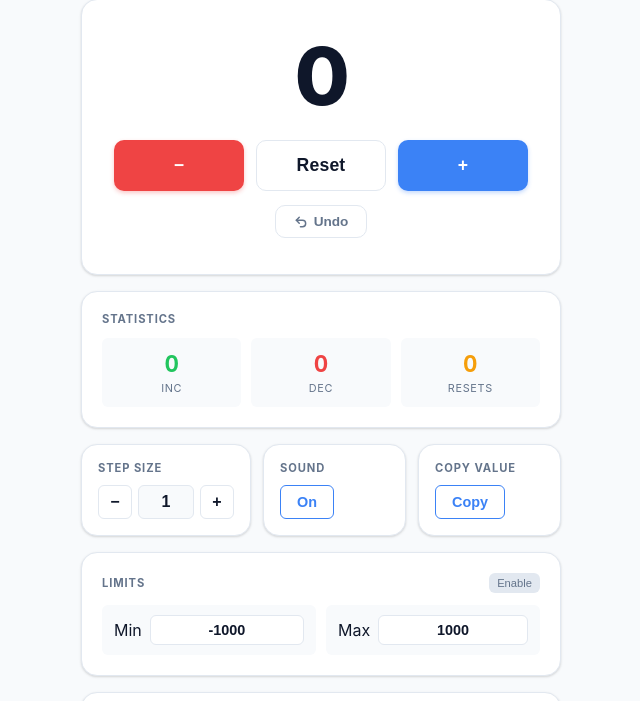
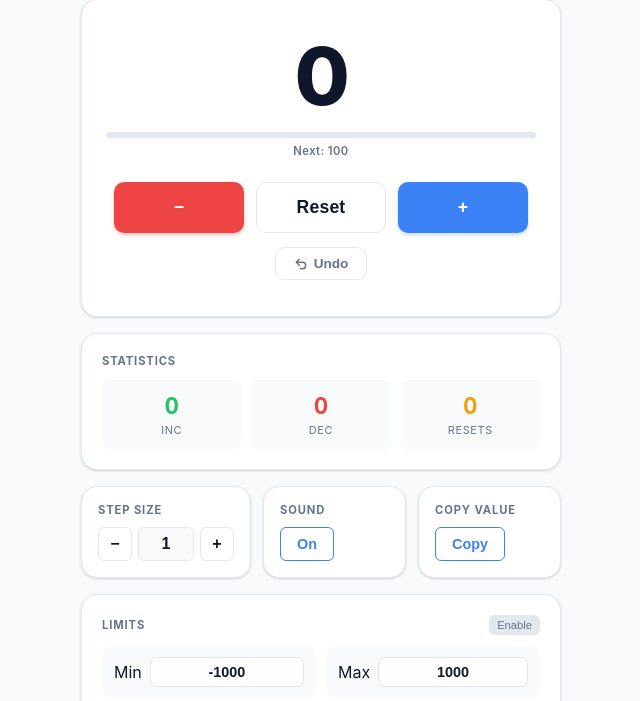
Before and after one commit to Deborah992567/Counter_project, a plain HTML site: page index.html in a window 1280 px wide. Shown: the part 97-798 px from the top of the page, without its empty margins (319-959 px from the left). Drawn offline with Linux system fonts and the light colour scheme.

Commit message:
Add milestone progress indicator toward next hundred

```diff
--- a/index.css
+++ b/index.css
@@ -237,6 +237,34 @@ header h1 {
 .inline-edit::-webkit-inner-spin-button,
 .inline-edit::-webkit-outer-spin-button {
   -webkit-appearance: none;
+}
+
+.milestone-progress {
+  margin: -8px 0 24px;
+}
+
+.milestone-track {
+  height: 6px;
+  background: var(--border);
+  border-radius: 999px;
+  overflow: hidden;
+}
+
+.milestone-fill {
+  height: 100%;
+  width: 0;
+  background: var(--primary);
+  border-radius: 999px;
+  transition: width 0.3s cubic-bezier(0.4, 0, 0.2, 1);
+}
+
+.milestone-label {
+  display: block;
+  margin-top: 6px;
+  font-size: 0.7rem;
+  font-weight: 600;
+  color: var(--text-secondary);
+  letter-spacing: 0.04em;
 }
 
 .counter-buttons {
--- a/index.html
+++ b/index.html
@@ -20,6 +20,12 @@
 
     <div class="card main-card">
       <div class="counter-display" id="counter-display" role="status" aria-live="polite">0</div>
+      <div class="milestone-progress">
+        <div class="milestone-track">
+          <div class="milestone-fill" id="milestone-fill"></div>
+        </div>
+        <span class="milestone-label" id="milestone-label">Next: 100</span>
+      </div>
       <div class="counter-buttons">
         <button id="decrease" class="btn btn-dec" title="Decrease (-)" aria-label="Decrease by step">&minus;</button>
         <button id="reset" class="btn btn-reset" title="Reset (0)" aria-label="Reset counter">Reset</button>
--- a/index.js
+++ b/index.js
@@ -20,6 +20,8 @@
   const boundsToggle = $("#bounds-toggle");
   const minInput = $("#min-input");
   const maxInput = $("#max-input");
+  const milestoneFill = $("#milestone-fill");
+  const milestoneLabel = $("#milestone-label");
 
   const COLORS = ["#3b82f6", "#ef4444", "#22c55e", "#f59e0b", "#8b5cf6", "#06b6d4"];
 
@@ -70,11 +72,25 @@
     else if (type === "undo") playTone(400, 0.08, "triangle");
   }
 
+  function updateMilestone() {
+    const next = Math.abs(counter) >= 100
+      ? Math.sign(counter) === -1
+        ? -Math.floor(Math.abs(counter) / 100) * 100 - 100
+        : Math.floor(Math.abs(counter) / 100) * 100 + 100
+      : 100;
+    const prev = next - Math.sign(next || 1) * 100;
+    const abs = Math.abs(counter);
+    const pct = abs === 0 ? 0 : ((abs % 100) / 100) * 100;
+    milestoneFill.style.width = pct + "%";
+    milestoneLabel.textContent = `Next: ${next}`;
+  }
+
   function updateDisplay() {
     counterDisplay.textContent = counter;
     counterDisplay.className = "counter-display " + getColorClass(counter);
     localStorage.setItem("counter", String(counter));
     document.title = `${counter} - Counter`;
+    updateMilestone();
     bump();
   }
 
```
